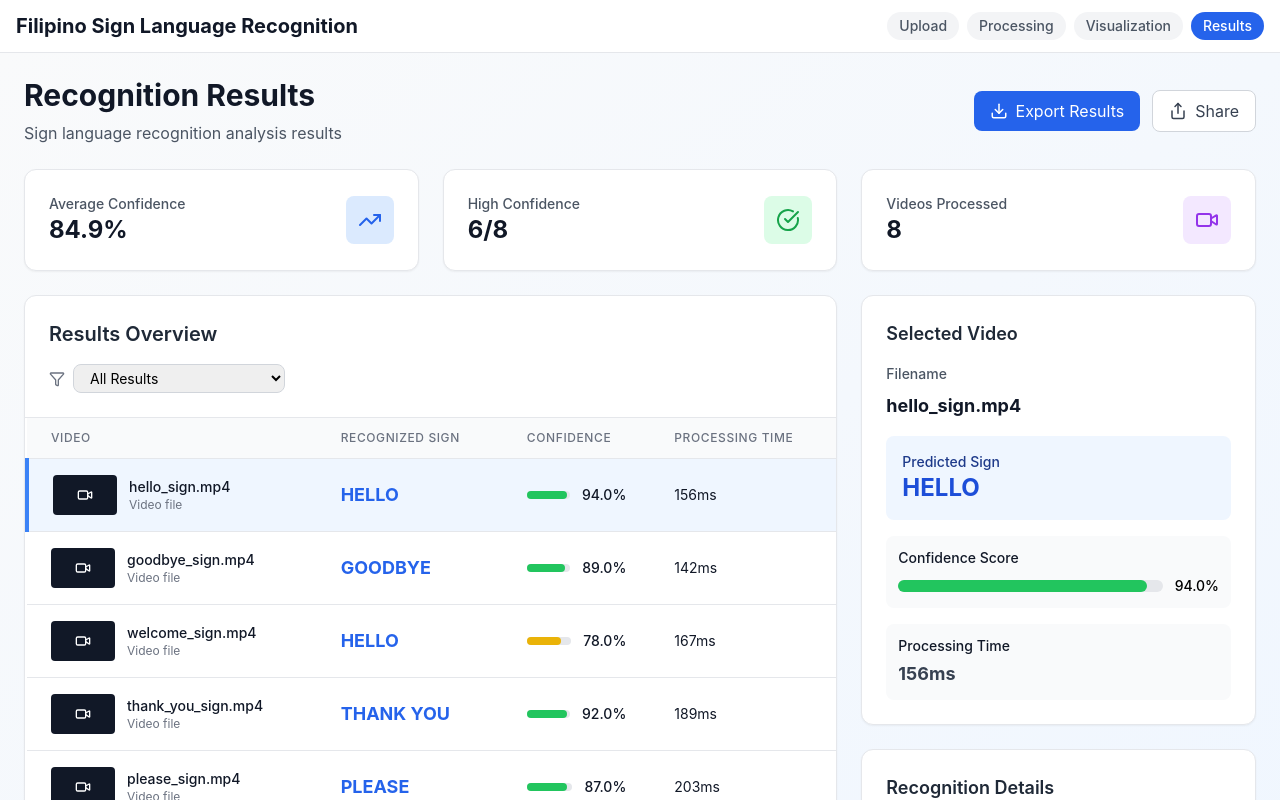
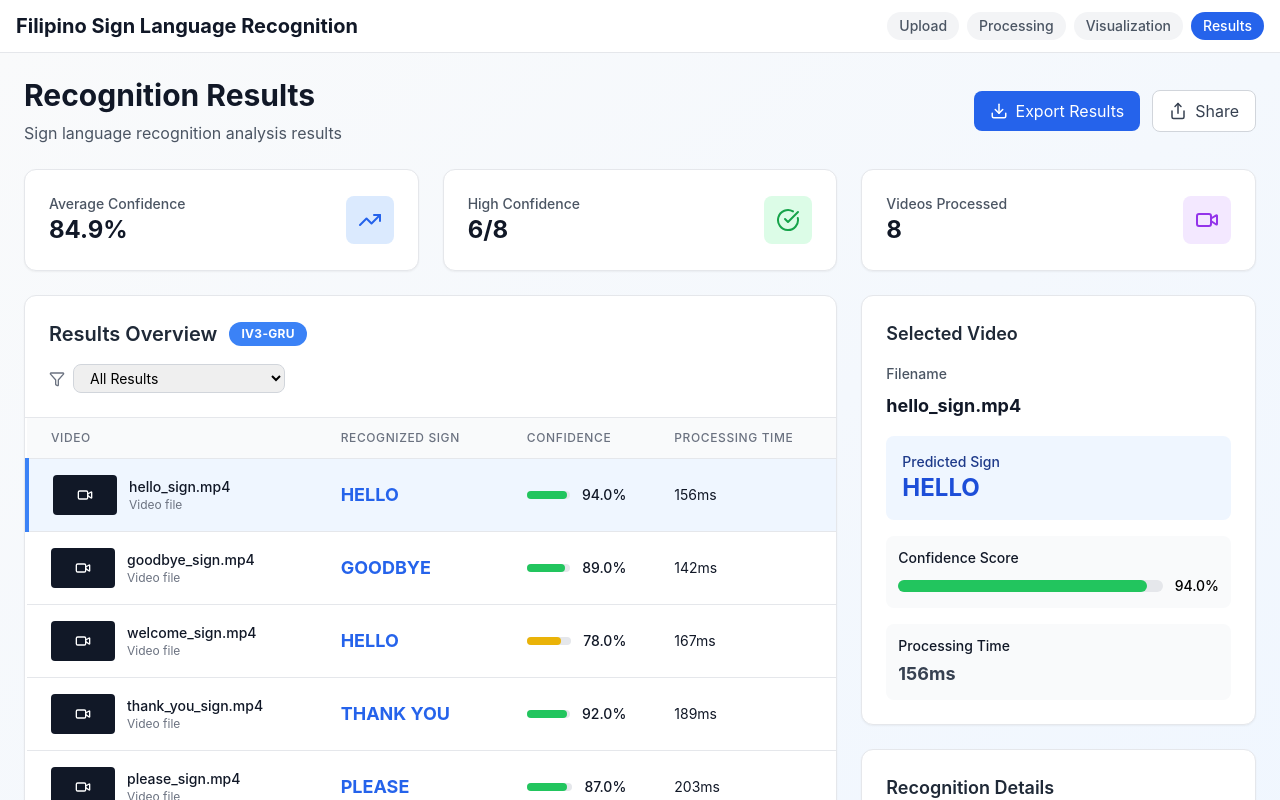
Before and after one commit to jeipab/transformer-vs-iv3gru, a React (Vite) app: page / in a window 1280 px wide. Both pictures are taken after a click on the button "Results". Shown: the top 800 px of the page. Built offline with nearby package versions, Linux system fonts and the light colour scheme.

Commit message:
fix: add model selection display in Results Overview for better user feedback

```diff
--- a/src/components/results/BatchResultsInterface.jsx
+++ b/src/components/results/BatchResultsInterface.jsx
@@ -4,6 +4,7 @@ import { Video, CheckCircle, AlertTriangle, Download, Share, Filter, TrendingUp
 export default function SimplifiedResultsInterface() {
     const [selectedClip, setSelectedClip] = useState(0);
     const [filterMode, setFilterMode] = useState('all'); // all, high_confidence, low_confidence
+    const [selectedModel, setSelectedModel] = useState('iv3-gru'); // iv3-gru or transformer
 
     // Simplified batch results data - model recognitions only
     const batchResults = [
@@ -154,7 +155,16 @@ export default function SimplifiedResultsInterface() {
                 <div className="bg-white rounded-xl shadow-sm border border-gray-200 overflow-hidden">
                 <div className="p-6 border-b border-gray-200">
                     <div className="flex items-center justify-between mb-4">
-                    <h2 className="text-xl font-semibold text-gray-800">Results Overview</h2>
+                        <div className="flex items-center space-x-3">
+                            <h2 className="text-xl font-semibold text-gray-800">Results Overview</h2>
+                            <span className={`px-3 py-1 rounded-full text-xs font-bold uppercase tracking-wide ${
+                                selectedModel === 'transformer'
+                                    ? 'bg-purple-500 text-white'
+                                    : 'bg-blue-500 text-white'
+                            }`}>
+                                {selectedModel === 'transformer' ? 'Transformer' : 'IV3-GRU'}
+                            </span>
+                        </div>
                     </div>
 
                     <div className="flex items-center space-x-4">
```
